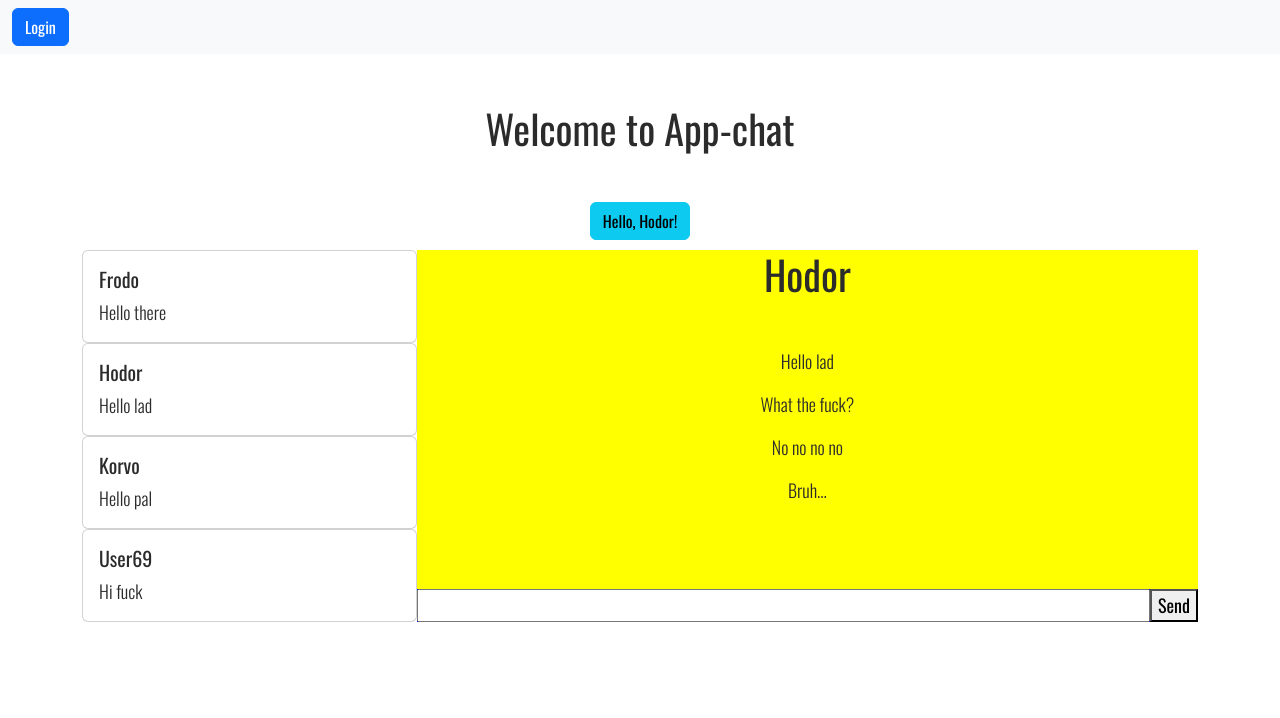
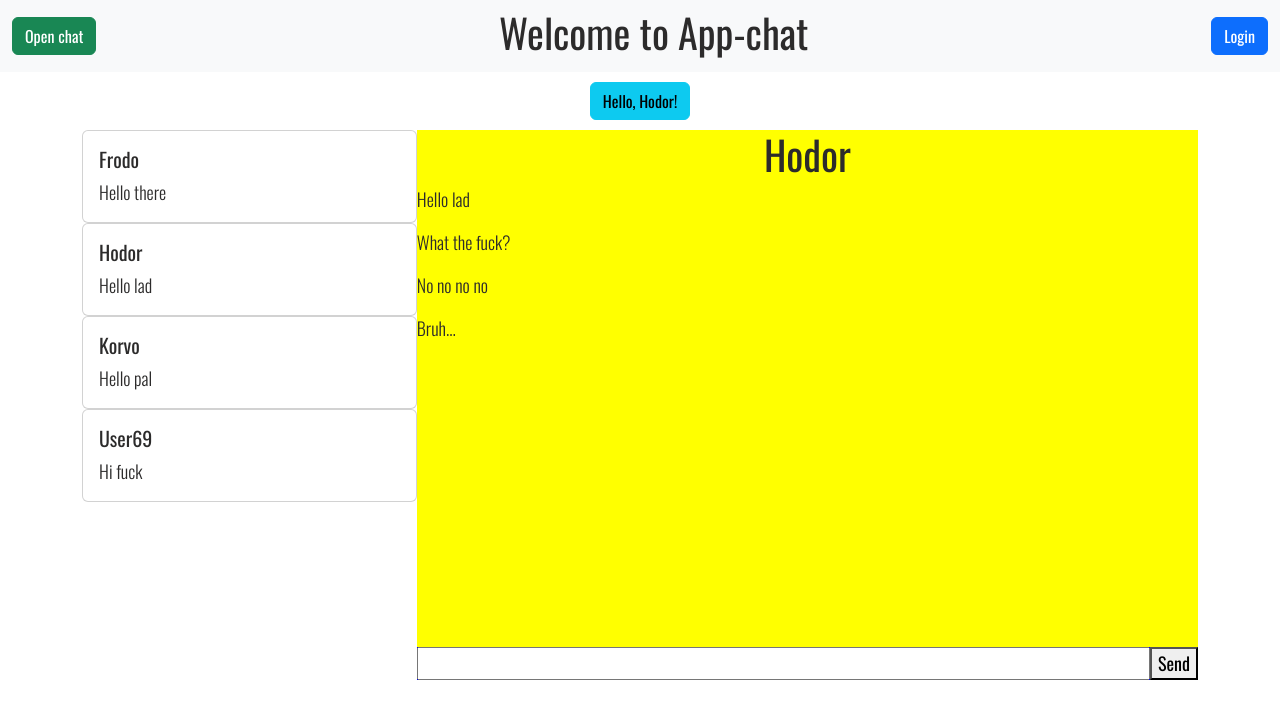
Before and after one commit to Salrabber/OlegoChat, a React (Create React App) app: page /chat in a window 1280 px wide. Shown: the top 718 px of the page. Built offline with nearby package versions, Linux system fonts and the light colour scheme.

Commit message:
correct data storing

```diff
--- a/src/App.js
+++ b/src/App.js
@@ -6,16 +6,24 @@ import Chat from "./components/Chat";
 import { BrowserRouter } from "react-router-dom";
 import { useDispatch, useSelector } from "react-redux/es/exports";
 import { createMessage } from "./redux/actions";
-
-
+import matchers from "@testing-library/jest-dom/matchers";
 
 function App() {
-  let [user, setUser] = React.useState(false)
-  const dispatch = useDispatch()
+  let [user, setUser] = React.useState(false);
+  const dispatch = useDispatch();
   const sendMsg = () => {
-    dispatch(createMessage('Hodor', 'Hello there'))
+    dispatch(createMessage("Hodor", "Hello there"));
+  };
+  const changeUser = () => {
+    setUser(!user);
+  };
+
+  const date = () => {
+    const date = new Date().toLocaleString()
+    const res = date.split(', ')
+    console.log(res)
   }
-  const changeUser = () =>{setUser(!user)}
+
   return (
     <BrowserRouter>
       <nav className="navbar navbar-expand-lg bg-light">
@@ -25,21 +33,29 @@ function App() {
               <Link className="btn btn-success" to="/chat">
                 Open chat
               </Link>
-              <button type="button" className="btn btn-danger">
+              <h1>Welcome to App-chat</h1>
+              <button onClick={date} type="button" className="btn btn-danger">
                 Log out
               </button>
             </>
           ) : (
-            <Link className="btn btn-primary" to="/login">
-              Login
-            </Link>
+            <>
+              <Link className="btn btn-success" to="/chat">
+                Open chat
+              </Link>
+              <h1>Welcome to App-chat</h1>
+              <Link className="btn btn-primary" to="/login">
+                Login
+              </Link>
+            </>
           )}
         </div>
       </nav>
       <div className="container">
         <div className="wrapper">
-          <h1>Welcome to App-chat</h1>
-          <button onClick={changeUser} className="btn btn-info">Hello, Hodor!</button>
+          <button onClick={changeUser} className="btn btn-info">
+            Hello, Hodor!
+          </button>
           <Routes>
             <Route path="/login" element={<Login />} />
             <Route path="/chat" element={<Chat />} />
--- a/src/App.scss
+++ b/src/App.scss
@@ -1,8 +1,11 @@
 .wrapper{
     align-items: center;
     text-align: center;
-    margin-top: 50px;
+    // margin-top: 50px;
     h1{
-        margin-bottom: 50px
+        // margin-bottom: 50px
+    }
+    .btn-info{
+        margin: 10px 0;
     }
 }
--- a/src/components/Chat.js
+++ b/src/components/Chat.js
@@ -6,52 +6,96 @@ import Messages from "./Messages";
 import { useState } from "react";
 import { createMessage } from "../redux/actions";
 
+export default function Chat() {
+  const [value, setValue] = useState("");
+  const [active, setActive] = useState("Hodor");
 
-export default function Chat() {
+  const dispatch = useDispatch();
 
-  const [value, setValue] = useState('')
-  const [active, setActive] = useState('Hodor')
+  const chats = useSelector((state) => state.global.chatStore);
+  let data = [];
+  let id = 0;
+  for (let key in chats) {
+    data = data.concat({ name: key, message: chats[key][0].value, id: id });
+    id++;
+  }
 
-  const dispatch = useDispatch()
+  const submitHandler = (event) => {
+    setValue(event.target.value);
+  };
 
-    const chats = useSelector(state => state.global.chatStore)
-    let data = []
-    let id = 0
-    for (let key in chats){
-        data = data.concat({name: key, message: chats[key][0].value, id: id })
-        id++
-    }
+  const sendMessage = async (event) => {
+    const currentDate = new Date().toLocaleString().split(", ");
+    const date = currentDate[0];
+    const time = currentDate[1];
+    event.preventDefault();
+    dispatch(
+      createMessage(active, {
+        user: "User",
+        value: value,
+        time: time,
+        date: date,
+      })
+    );
+    setValue("");
+    fetch("https://api.chucknorris.io/jokes/random")
+      .then((msg) => msg.json())
+      .then((msg) =>
+        setTimeout(() => {
+          dispatch(
+            createMessage(active, {
+              user: "chatBot",
+              value: msg.value,
+              time: time,
+              date: date,
+            })
+          );
+        }, 2000)
+      );
+  };
 
-    const submitHandler = (event) => {
-      setValue(event.target.value)
-    }
+  const activeChat = (name) => {
+    setActive(name);
+  };
 
-    const sendMessage = (event) => {
-      event.preventDefault()
-      dispatch(createMessage('Hodor', {value: value}))
-      setValue('')
-    }
-
-    const activeChat = (name) =>{
-      setActive(name)
-    }
+  // const chuckJoke = () => {
+  //   fetch('https://api.chucknorris.io/jokes/random')
+  //   .then(msg => msg.json())
+  //   .then(msg => {return msg.value})
+  // }
 
   return (
     <div className="chat__inner">
       <div className="chats">
-       {data.map((chat,index) => {
-        return(
-           <Contact className="contact" onClick={console.log('fuck')} data={{name: chat.name, message: chat.message}} key={index} />
-        )
-       })}
+        {data.map((chat, index) => {
+          return (
+            <div
+              className="contact"
+              onClick={() => activeChat(chat.name)}
+              key={index}
+            >
+              <Contact
+                data={{ name: chat.name, message: chat.message }}
+                key={index}
+              />
+            </div>
+          );
+        })}
       </div>
       <div className="messages">
         <div className="list">
           <Messages chat={active} />
         </div>
         <form onSubmit={sendMessage} className="sendForm">
-          <input onChange={submitHandler} value={value} type='text' className="typeMsgInput"></input>
-          <button onClick={sendMessage} className="sendMsgBtn">Send</button>
+          <input
+            onChange={submitHandler}
+            value={value}
+            type="text"
+            className="typeMsgInput"
+          ></input>
+          <button onClick={sendMessage} className="sendMsgBtn">
+            Send
+          </button>
         </form>
       </div>
     </div>
--- a/src/components/Message.js
+++ b/src/components/Message.js
@@ -0,0 +1,15 @@
+import React from 'react'
+import "../styles/message.scss"
+
+export default function Messsage({data}){
+    return(
+        <div className= {data.user === 'User' ? 'inner alignRight':'inner alignLeft'}>
+            <div className=''>
+                <p className='message'>{data.value}</p>
+            </div>
+            <div className='date'>
+                <p>{data.date} {data.time}</p>
+            </div>
+        </div>
+    )
+}
--- a/src/components/Messages.js
+++ b/src/components/Messages.js
@@ -1,18 +1,22 @@
 import React from "react";
 import "../styles/messages.scss";
 import { useSelector } from "react-redux/es/exports";
+import Messsage from "./Message";
 
 export default function Messages({chat}) {
   const messages = useSelector((state) => state.global.chatStore);
-  console.log(messages);
-  console.log(chat)
+  // console.log(messages);
+  // console.log(chat)
 
   return (
     <>
         <h1>{chat}</h1>
       <div className="messageList">
         {messages[chat].map((msg, index) => {
-          return <p key={index}>{msg.value}</p>;
+          return(
+            <Messsage data={msg} key={index} />
+          )
+          {/* <p key={index}>{msg.value}</p>; */}
         })}
       </div>
     </>
--- a/src/styles/chat.scss
+++ b/src/styles/chat.scss
@@ -1,6 +1,7 @@
 .chat__inner {
     display: flex;
-    margin-top: 10px;
+    // margin-top: 10px;
+    height: 550px;
   .chats {
     width: 30%;
     height: 100%;
--- /dev/null
+++ b/src/styles/message.scss
@@ -0,0 +1,14 @@
+.alignLeft{
+    text-align: left;
+}
+
+.alignRight{
+    text-align: right;
+}
+
+.inner{
+    .message{
+        // border: 1px solid blue;
+        // border-radius: 10%;
+    }
+}
```
